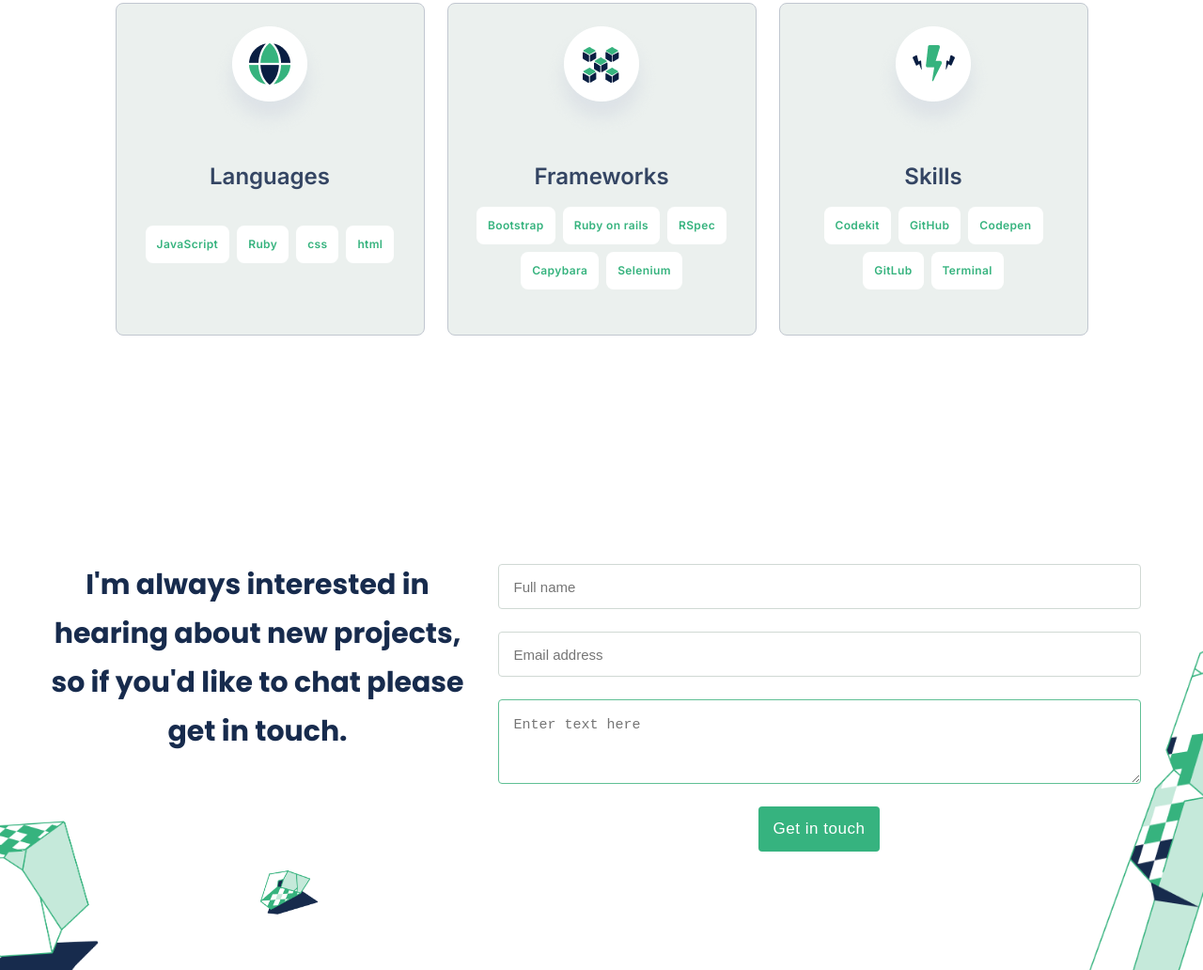
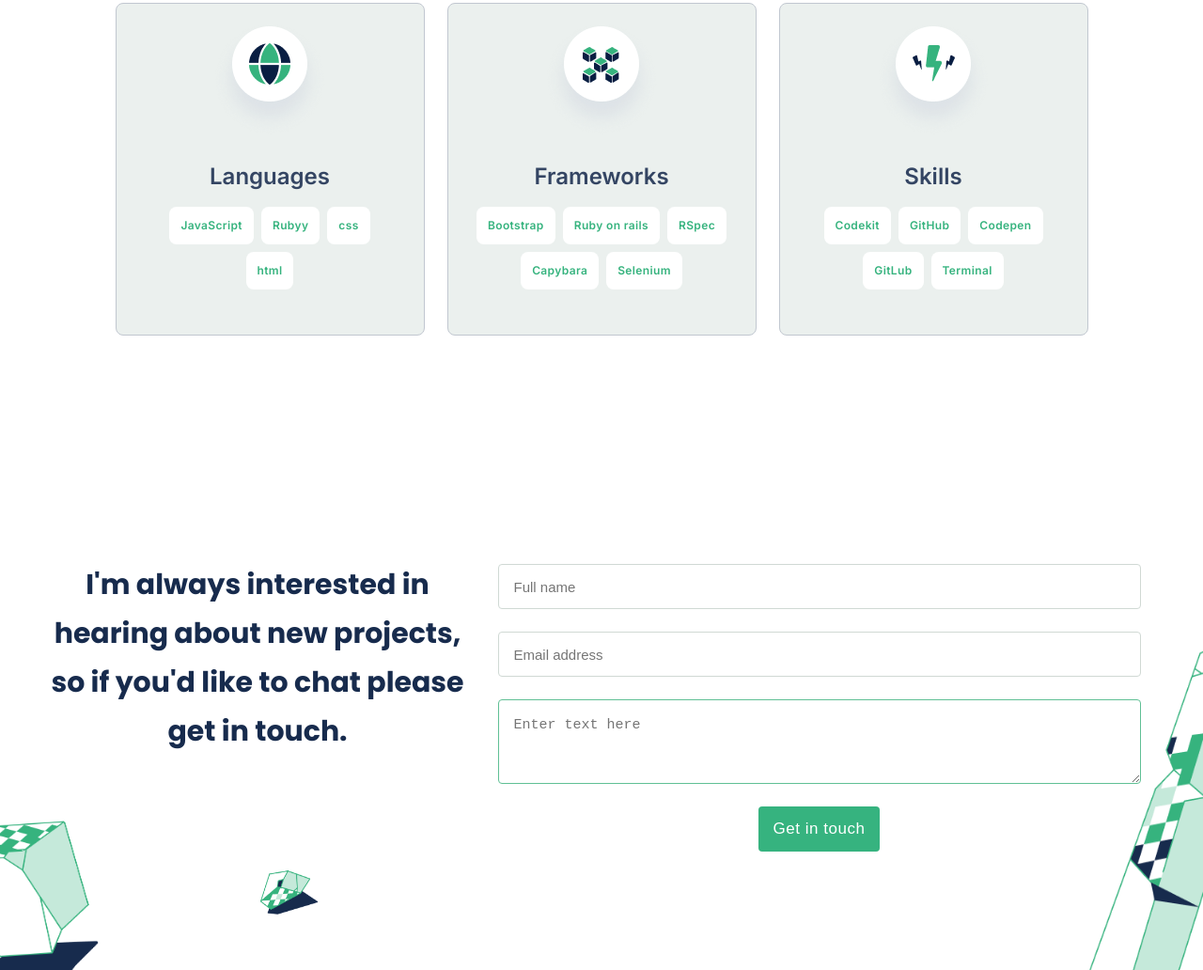
Before and after one commit to DhuruvSingh/Portfolio-Website-New, a website: page index.html in a window 1280 px wide. Shown: the part 2287-3319 px from the top of the page at 94% size. Drawn offline with Linux system fonts and the light colour scheme.

Commit message:
fixed error

```diff
--- a/index.html
+++ b/index.html
@@ -126,7 +126,7 @@
                                 <p>JavaScript</p>
                             </li>
                             <li>
-                                <p>Ruby</p>
+                                <p>Rubyy</p>
                             </li>
                             <li>
                                 <p>css</p>
```
